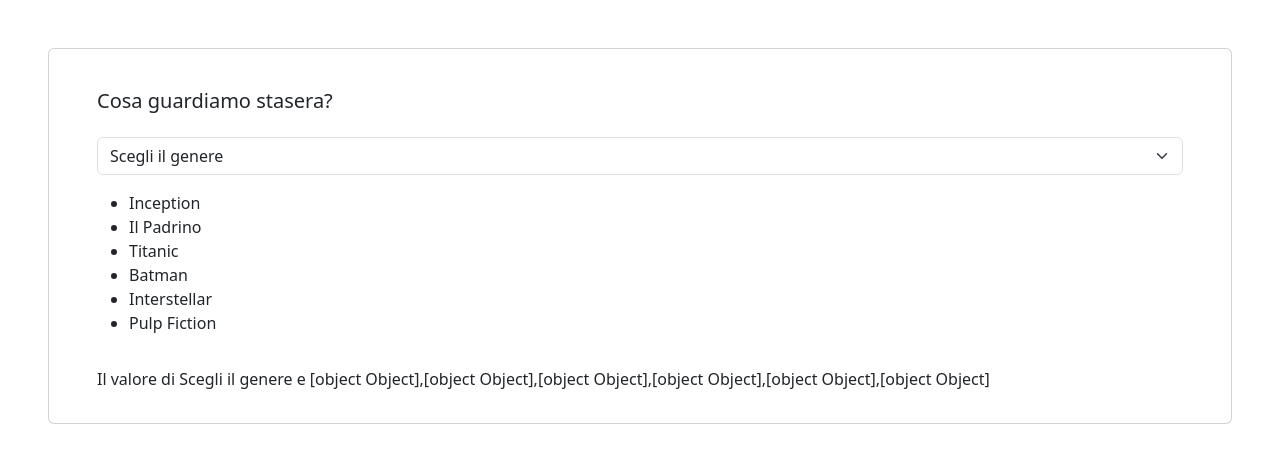
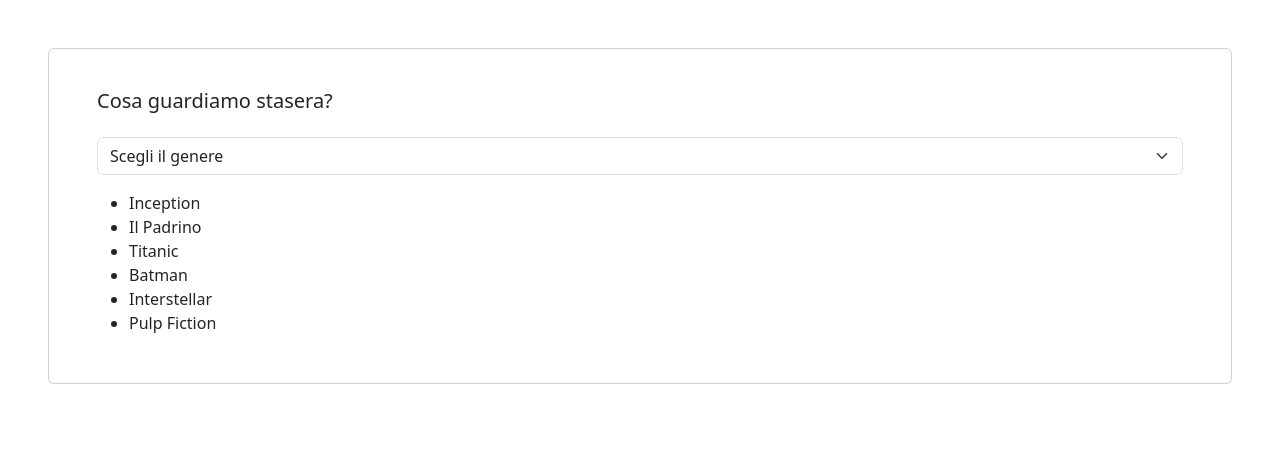
Before and after one commit to nildebenedetti/react-movie-filter, a React (Vite) app: page / in a window 1280 px wide. Shown: the top 462 px of the page. Built offline with nearby package versions, Linux system fonts and the light colour scheme.

Commit message:
add: variabile dis stato per lista film

```diff
--- a/src/App.jsx
+++ b/src/App.jsx
@@ -9,7 +9,7 @@
   sara'il valore che vediamo preselezionato */}
   const [selectOptionValue, setSelectOptionValue] = useState("Scegli il genere");
   // variabile per lista filtrata
- const [ moviesFiltered, setMoviesFiltered ] = useState([]);
+ const [ moviesFiltered, setMoviesFiltered ] = useState(movies);
   // sposto la map in una funzione
   const renderPlainList = (movieArray) =>
     movieArray.map((movie) => {
@@ -19,18 +19,16 @@
     });
 
   // La mia useEffect collegata al valore di option value dovra'fare questo:
-  // aggiungere una validazione (magari con terna logica)
   // SE value di selectOptionValue === scegli...
-  // ALLORA mostriamo funzione con map originaria
+  // ALLORA moviesFiltered = movies
   // SE value !==
-  // ALLORA la funzione con filtro movie.genre
-  // filter per genere su lista oggetti in const. filteredList
-  // POI map
+  // ALLORA la funzione con filter movie.genre
+  // filter per genere su lista oggetti in const. filteredMovies
+  // POI passo la list a map
   useEffect(
     () => { // primo parametro una callback che non prende parameretri e restituisce una clean-up callback
 
       console.log('sono la funzione!');
-
 
       if (selectOptionValue !== 'Scegli il genere') {
         // filtra la lista da qui e crea copia della lista originaria
@@ -65,9 +63,6 @@
     <ul className="py-3">
       {renderPlainList(moviesFiltered)} {/** Ti passero' filteredMovies */}
     </ul>
-    <p>
-      {`Il valore di ${selectOptionValue} e ${moviesFiltered}`}
-    </p>
   </div>
 }
 export default App;
```
